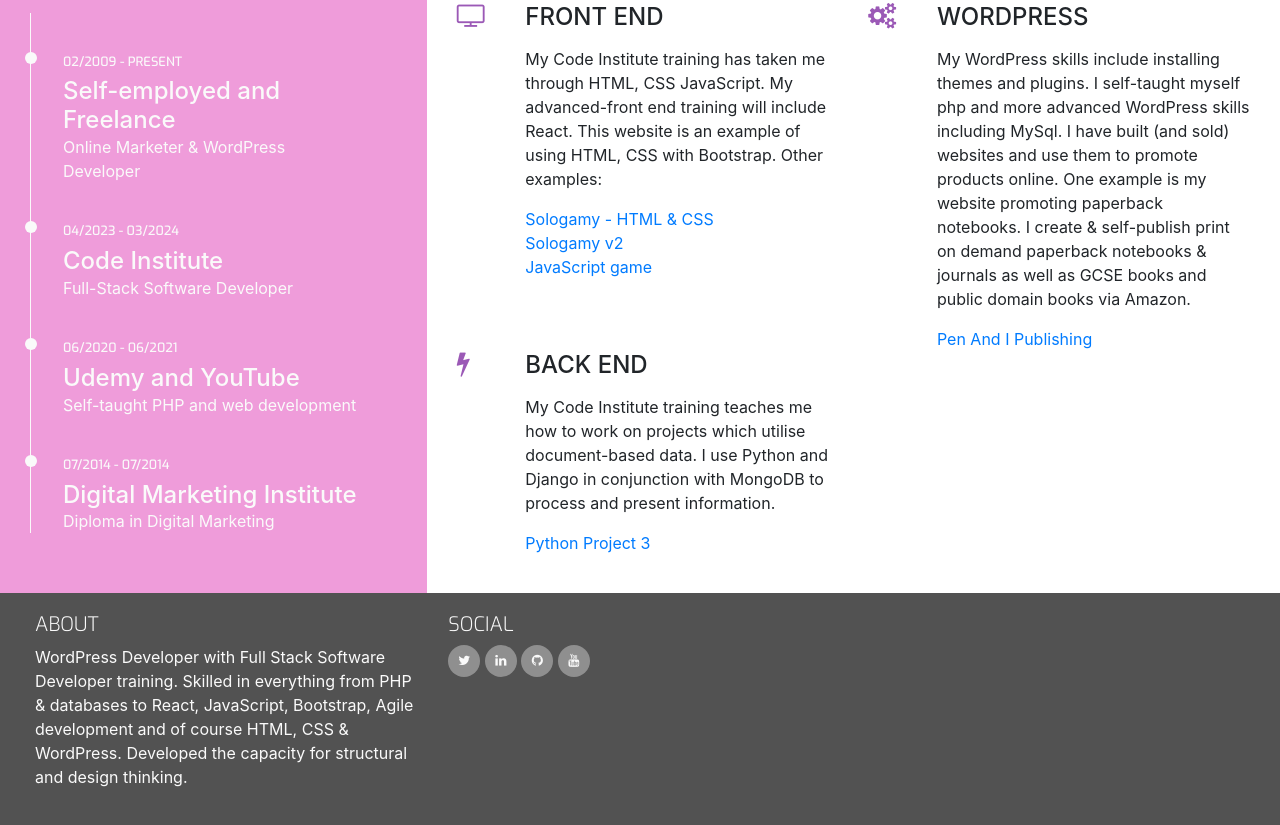
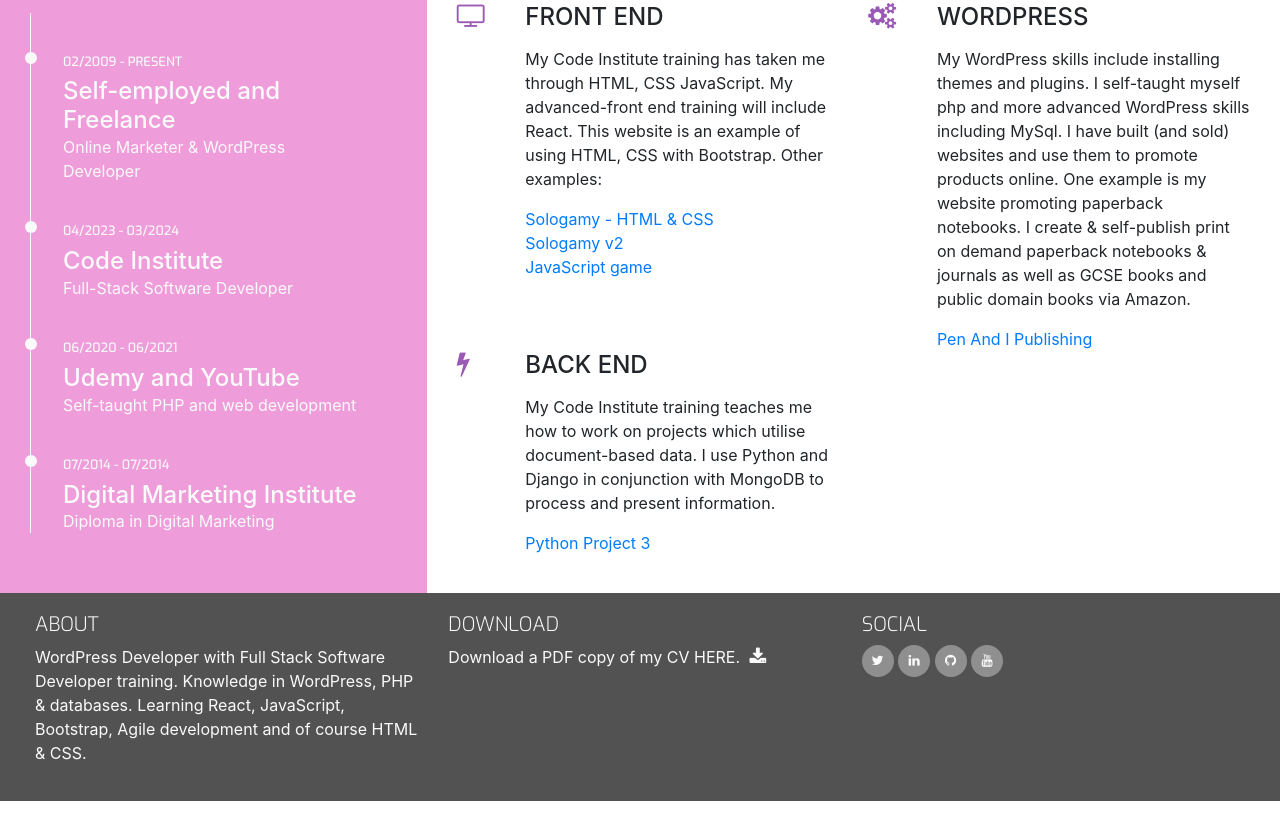
Before and after one commit to todiane/ucd-resume, a plain HTML site: page resume.html in a window 1280 px wide. Shown: the part 464-1289 px from the top of the page. After the commit the page ends 1265 px from the top, so only its background shows below. Drawn offline with nearby package versions, Linux system fonts and the light colour scheme.

Commit message:
Update README

```diff
--- a/resume.html
+++ b/resume.html
@@ -187,9 +187,19 @@
                 <h5 class="uppercase general-sub">About</h5>
                 <p class="inline-block">
                     WordPress Developer with Full Stack Software Developer training.
-            Skilled in everything from PHP & databases to React, JavaScript,
-            Bootstrap, Agile development and of course HTML, CSS & WordPress.
-            Developed the capacity for structural and design thinking.
+                    Knowledge in WordPress, PHP & databases. Learning React, JavaScript,
+                    Bootstrap, Agile development and of course HTML & CSS.
+
+                </p>
+            </div>
+            <div class="col-sm-4">
+                <h5 class="uppercase general-sub">Download</h5>
+                <p class="inline-block">
+                    Download a PDF copy of my CV HERE.
+                    <a href="#" target="_blank" class="cv-pdf">
+                        <i class="fa fa-download" aria-hidden="true"></i>
+                        <span class="sr-only">Download link.</span>
+                    </a>
                 </p>
             </div>
             <div class="col-sm-4">
```
Also changed, not shown: assets/images/ucd-resume-rm.png (added), 1 other file. Lines whose indentation alone changed are shown as unchanged.
